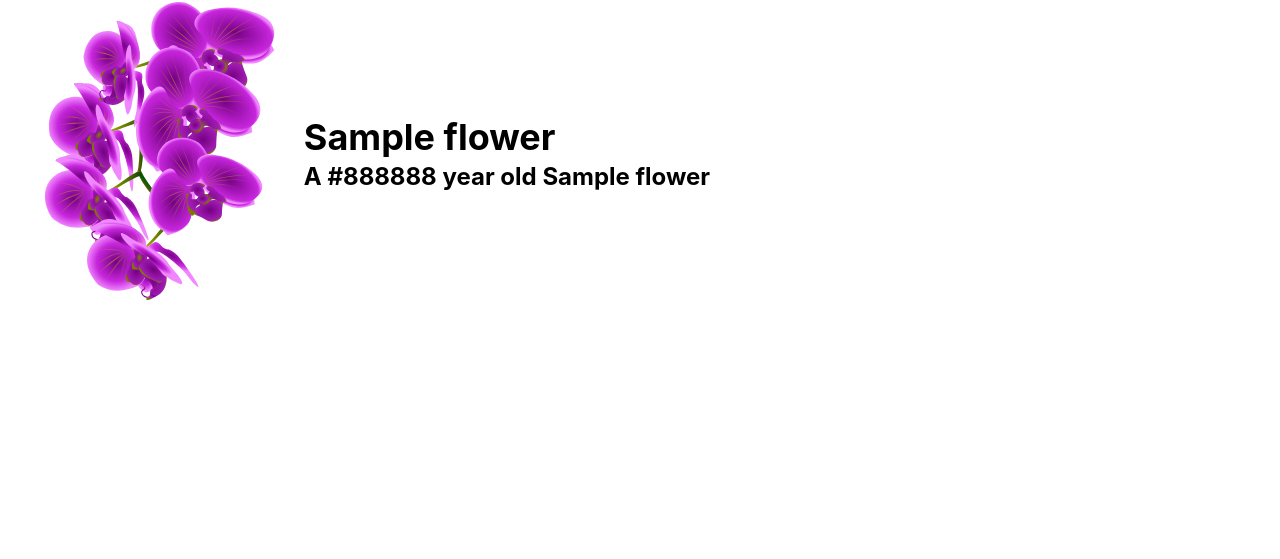
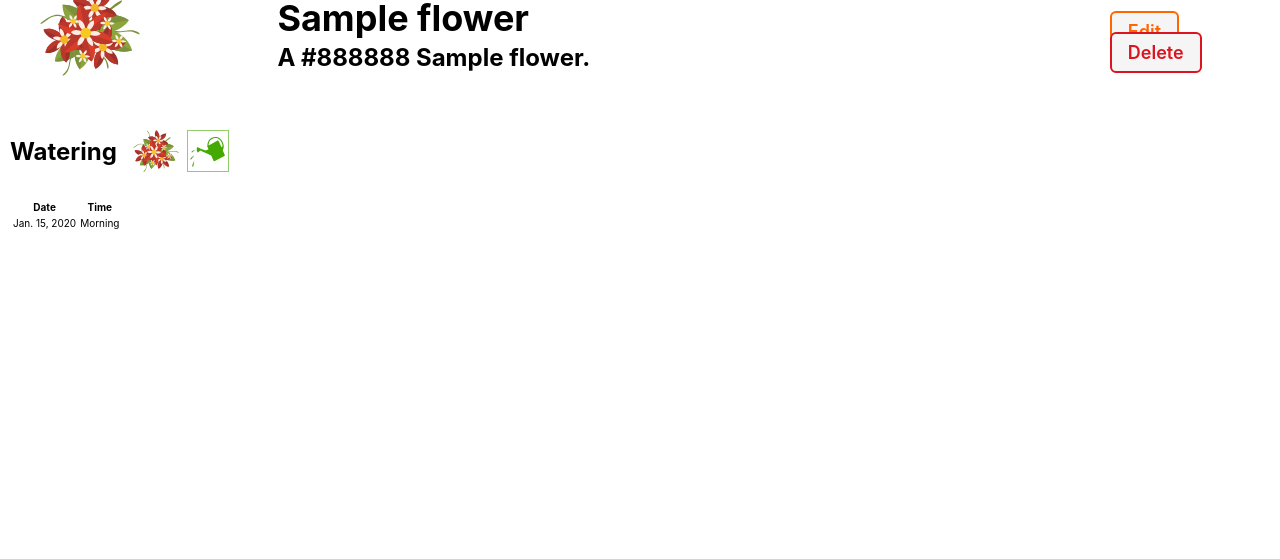
Before and after one commit to tsztin0217/flowercollector, a Django app: page /flowers/1/ in a window 1280 px wide. Shown: the part 109-668 px from the top of the page. Run offline with Django 5.2, Linux system fonts and the light colour scheme; tables that the repository leaves empty hold one stand-in row (values such as "Sample post").

Commit message:
Display watering history for a given flower

```diff
--- a/main_app/templates/flowers/detail.html
+++ b/main_app/templates/flowers/detail.html
@@ -3,15 +3,53 @@
 {% endblock %} {% block content %}
 <section class="flower-container">
   <div class="flower-img">
-    <img src="{% static 'images/orchid.svg' %}" alt="A yellow orchid" />
+    <img
+      src="{% static 'images/bouquet.svg' %}"
+      alt="A bouquet"
+      style="width: 100px; height: auto"
+    />
   </div>
   <div class="flower-details">
     <h1>{{ flower.name }}</h1>
     {% if flower %}
-    <h2>A {{ flower.color }} year old {{ flower.name }}</h2>
+    <h2>A {{ flower.color }} {{ flower.name }}.</h2>
     {% else %}
     <h2>No flower here.</h2>
     {% endif %}
   </div>
+  <div class="flower-actions">
+    <a href="{% url 'flower-update' flower.id %}" class="btn warn">Edit</a>
+    <a href="{% url 'flower-delete' flower.id %}" class="btn danger">Delete</a>
+  </div>
 </section>
+<!-- Existing cat-container above -->
+<div class="watering-toy-container">
+  <section class="waterings">
+    <div class="subsection-title">
+      <h2>Watering</h2>
+      <img src="{% static 'images/bouquet.svg' %}" alt="A bouquet" />
+      <img
+        src="{% static 'images/watering.svg' %}"
+        alt="A green watering can"
+      />
+    </div>
+    <table>
+      <thead>
+        <tr>
+          <th>Date</th>
+          <th>Time</th>
+        </tr>
+      </thead>
+      <tbody>
+        {% for watering in flower.watering_set.all %}
+        <tr>
+          <td>{{watering.date}}</td>
+          <td>{{watering.get_time_display}}</td>
+        </tr>
+        {% endfor %}
+      </tbody>
+    </table>
+  </section>
+</div>
+
 {% endblock %}
```
